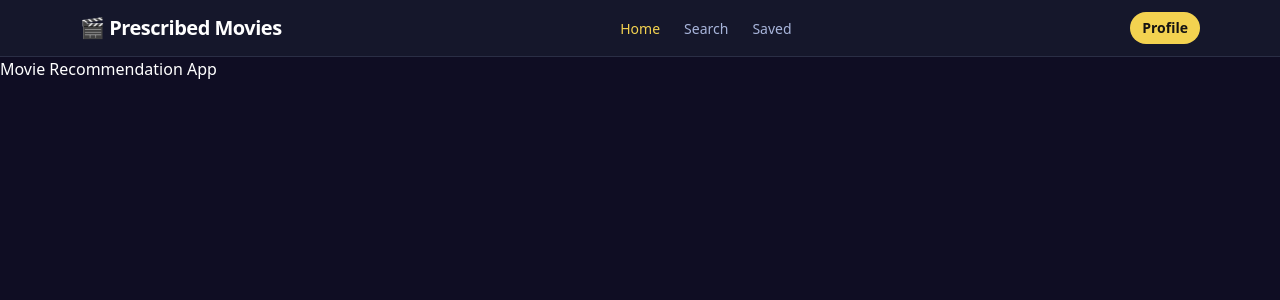
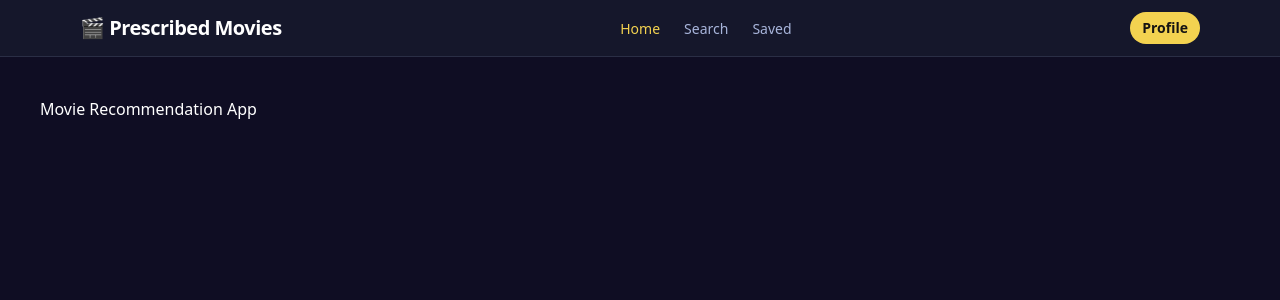
Before and after one commit to LeonNjoroge/alx-project-nexus, a Next.js app in the folder movie-app/: page / in a window 1280 px wide. Shown: the top 300 px of the page. Built offline with nearby package versions, Linux system fonts and the light colour scheme.

Commit message:
feat: add padding to site

```diff
--- a/movie-app/src/pages/_app.tsx
+++ b/movie-app/src/pages/_app.tsx
@@ -6,7 +6,7 @@ export default function App({ Component, pageProps }: AppProps) {
   return (
   <>
     <Header />
-    <main className="min-h-screen bg-[var(--app-bg)] text-[var(--app-fg)]">
+    <main className="min-h-screen bg-[var(--app-bg)] text-[var(--app-fg)] p-10">
       <Component {...pageProps} />
     </main>
     </>
```
